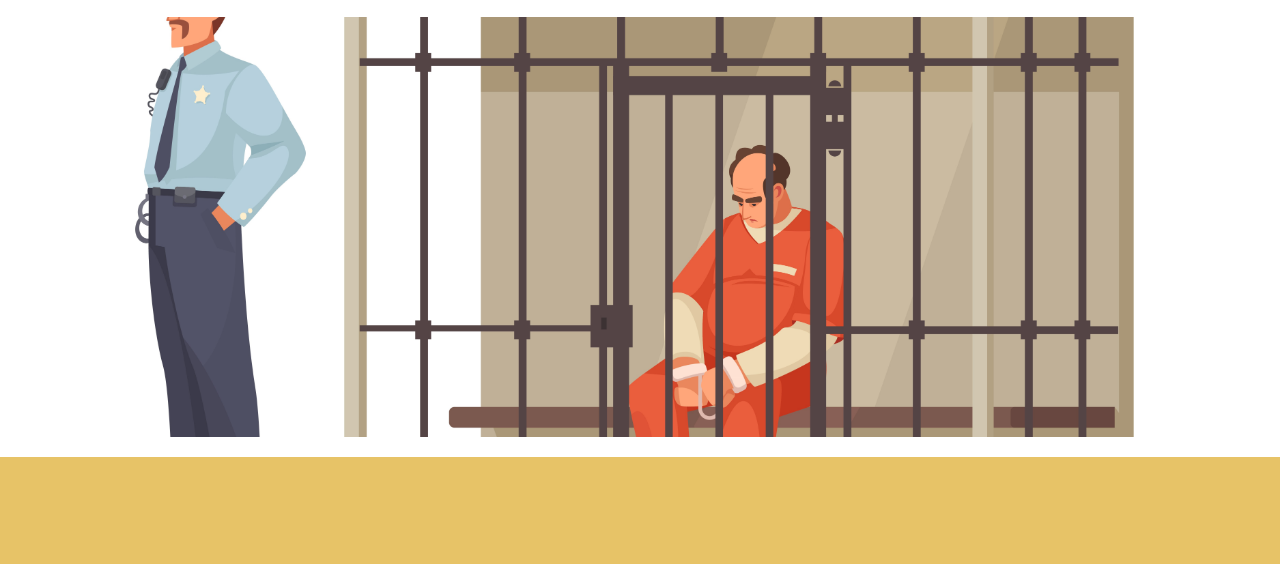
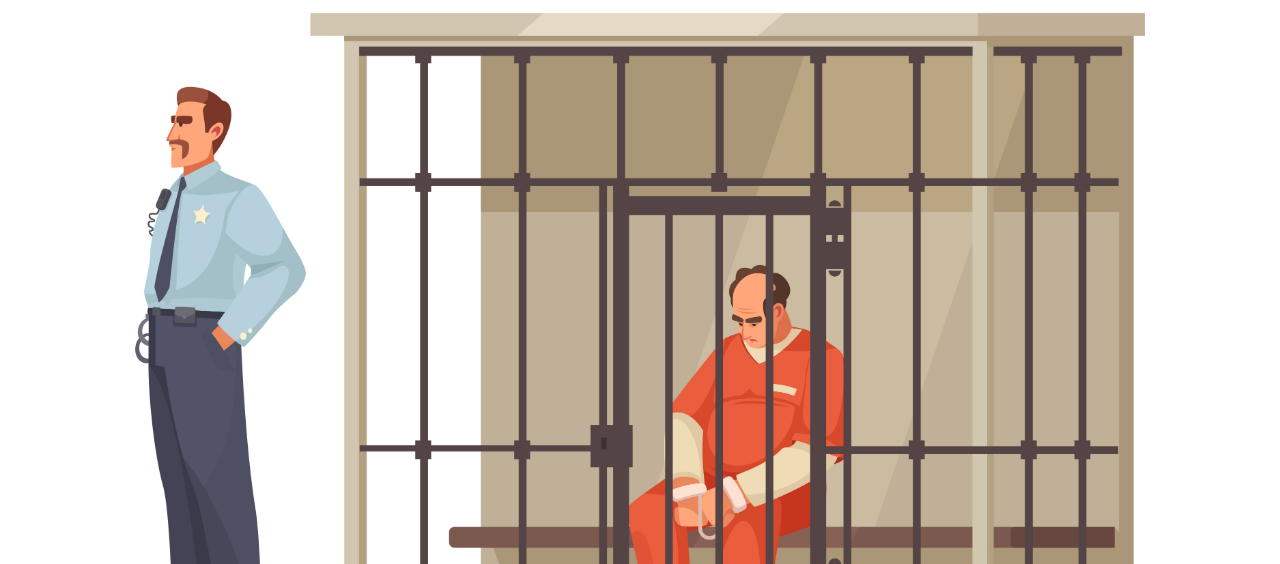
Before and after one commit to estii12/ProjectCapstone-C23-M4094, a website built with webpack: page src/templates/index.html in a window 1280 px wide. Shown: the part 99-663 px from the top of the page. Built offline with nearby package versions, Linux system fonts and the light colour scheme; files whose address does not match are found by name; a web font is replaced by a local one.

Commit message:
Update CSS Beranda

```diff
--- a/src/styles/beranda.scss
+++ b/src/styles/beranda.scss
@@ -1,8 +1,6 @@
 .hero {
   overflow: hidden;
   height: 100%;
-  padding-bottom: 10px;
-  padding-top: 10px;
 }
 
 .hero figure div {
@@ -13,7 +11,7 @@
 .hero figure img {
   width: 100%;
   float: left;
-  height: 420px;
+  height: 700px;
   object-fit: cover;
 }
 
@@ -62,6 +60,7 @@
     left: -400%
   }
 }
-.container{
+
+.container {
   padding: 1em;
 }
```
